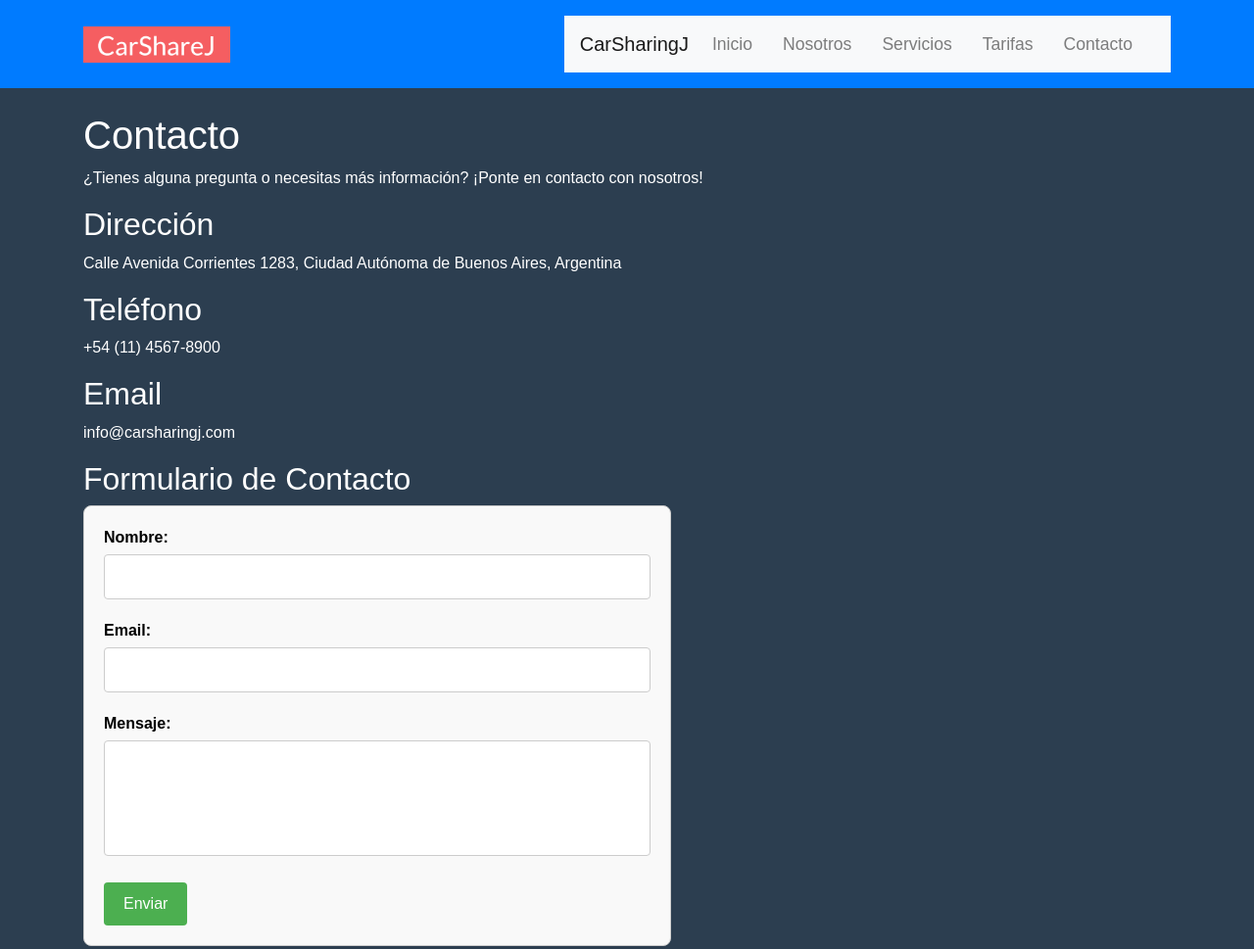
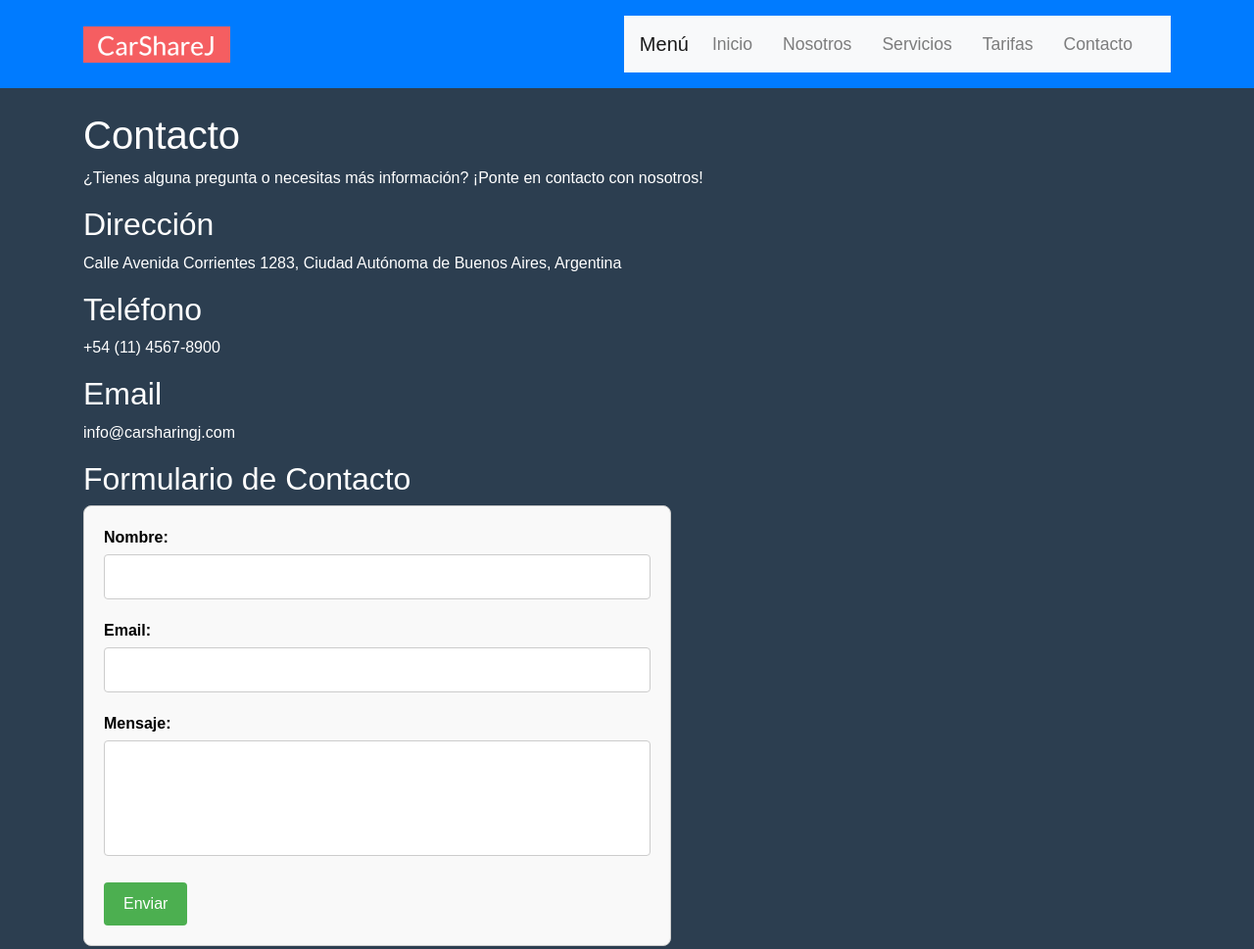
Before and after one commit to JaviSalazar31/CarSharingJ, a website: page contacto.html in a window 1280 px wide. Shown: the top 969 px of the page at 98% size. Drawn offline with nearby package versions, Linux system fonts and the light colour scheme.

Commit message:
otros cambios navbar

```diff
--- a/contacto.html
+++ b/contacto.html
@@ -21,7 +21,7 @@
                 <img src="./Images/LogoCarShareJ.png" alt="Logo de CarSharingJ" width="150">
             </div>
             <nav class="navbar navbar-expand-lg navbar-light bg-light">
-                <a class="navbar-brand" href="#">CarSharingJ</a>
+                <a class="navbar-brand" href="#">Menú</a>
                 <button class="navbar-toggler" type="button" data-toggle="collapse" data-target="#navbarNav" aria-controls="navbarNav" aria-expanded="false" aria-label="Toggle navigation">
                   <span class="navbar-toggler-icon"></span>
                 </button>
```
Also changed, not shown: index.html (+1 -1 lines), nosotros.html (+1 -1 lines), pages/contacto.html (+1 -1 lines), pages/nosotros.html (+1 -1 lines), pages/servicios.html (+1 -1 lines), pages/tarifas.html (+1 -1 lines), servicios.html (+1 -1 lines), tarifas.html (+1 -1 lines), scss/partials/_navbar.scss (line endings or trailing spaces).
